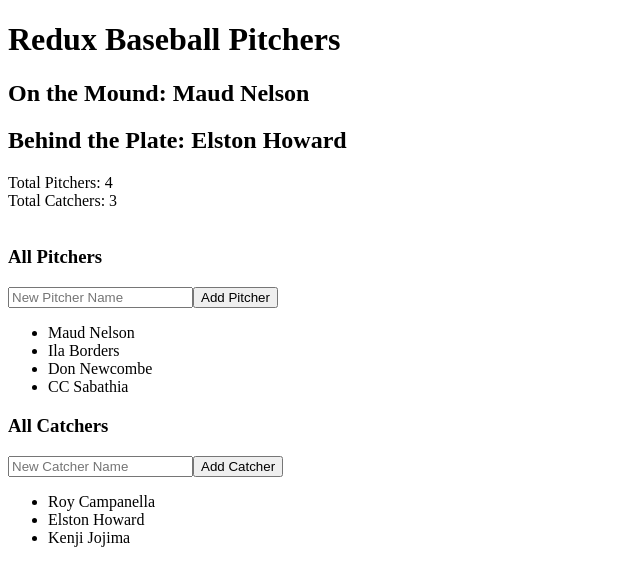
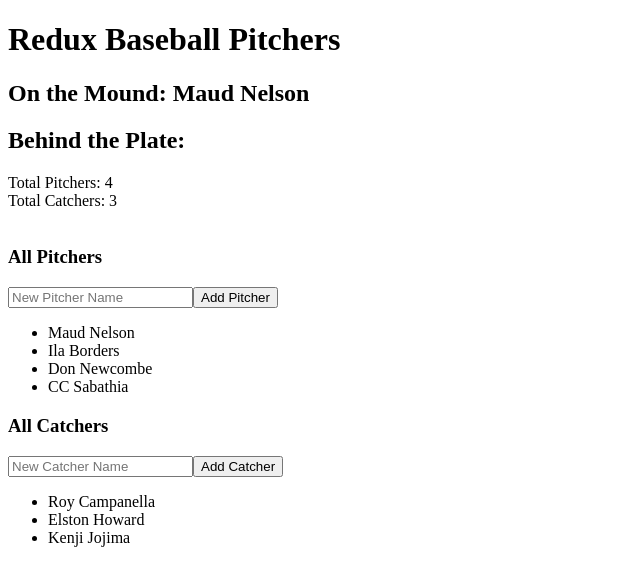
Before and after one commit to KxcCarter/redux-baseball-pitchers, a React (Create React App) app: page / in a window 1280 px wide. Shown: the top 586 px of the page, without its empty margins (0-640 px from the left). Built offline with nearby package versions, Linux system fonts and the light colour scheme.

Commit message:
Clicking on a catcher updates display for Behind the Plate.

```diff
--- a/src/components/App/App.js
+++ b/src/components/App/App.js
@@ -8,6 +8,7 @@ import PitcherForm from '../PitcherForm/PitcherForm';
 import PitcherList from '../PitcherList/PitcherList';
 import CatcherForm from '../CatcherForm/CatcherForm';
 import CatcherList from '../CatcherList/CatcherList';
+import BehindThePlate from '../BehindThePlate/BehindThePlate';
 
 class App extends Component {
   state = {
@@ -20,7 +21,7 @@ class App extends Component {
       <div>
         <h1>Redux Baseball Pitchers</h1>
         <h2>On the Mound: {this.state.currentPitcher}</h2>
-        <h2>Behind the Plate: {this.state.currentCatcher}</h2>
+        <BehindThePlate />
         <TotalPitchers />
         <TotalCatchers />
 
--- a/src/components/BehindThePlate/BehindThePlate.js
+++ b/src/components/BehindThePlate/BehindThePlate.js
@@ -0,0 +1,16 @@
+import React, { Component } from 'react';
+import { connect } from 'react-redux';
+
+class BehindThePlate extends Component {
+  render() {
+    return <h2>Behind the Plate: {this.props.plate}</h2>;
+  }
+}
+
+const mapStoreToProps = (store) => {
+  return {
+    plate: store.currentCatcher,
+  };
+};
+
+export default connect(mapStoreToProps)(BehindThePlate);
--- a/src/components/CatcherForm/CatcherForm.js
+++ b/src/components/CatcherForm/CatcherForm.js
@@ -26,12 +26,6 @@ class CatcherForm extends Component {
     });
   };
 
-  // Does this belong here?
-  handleCatcherSelectClick = (selectedCatcher) => () => {
-    this.setState({
-      currentCatcher: selectedCatcher,
-    });
-  };
   render() {
     return (
       <div>
--- a/src/components/CatcherList/CatcherList.js
+++ b/src/components/CatcherList/CatcherList.js
@@ -4,15 +4,18 @@ import { connect } from 'react-redux';
 class CatcherList extends Component {
   state = {
     currentCatcher: 'Elston Howard',
-    catcherList: ['Roy Campanella', 'Elston Howard', 'Kenji Jojima'],
     newCatcher: '',
   };
 
-  // Does this belong here?
-  handleCatcherSelectClick = (selectedCatcher) => () => {
-    this.setState({
-      currentCatcher: selectedCatcher,
+  handleCatcherSelectClick = (selectedCatcher) => (event) => {
+    this.props.dispatch({
+      type: 'SELECT_CATCHER',
+      payload: selectedCatcher,
     });
+
+    // this.setState({
+    //   currentCatcher: selectedCatcher,
+    // });
   };
   render() {
     return (
--- a/src/index.js
+++ b/src/index.js
@@ -23,10 +23,18 @@ const catcherList = (state = defaultCatcherList, action) => {
   return state;
 };
 
+const currentCatcher = (state = '', action) => {
+  if (action.type === 'SELECT_CATCHER') {
+    return action.payload;
+  }
+  return state;
+};
+
 const storedInstance = createStore(
   combineReducers({
     pitcherList,
     catcherList,
+    currentCatcher,
   }),
   applyMiddleware(logger)
 );
```
